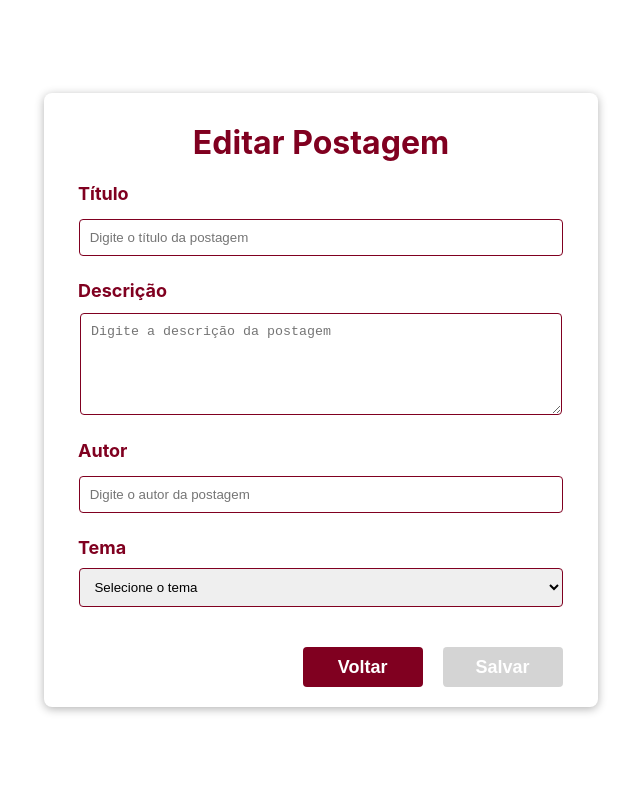
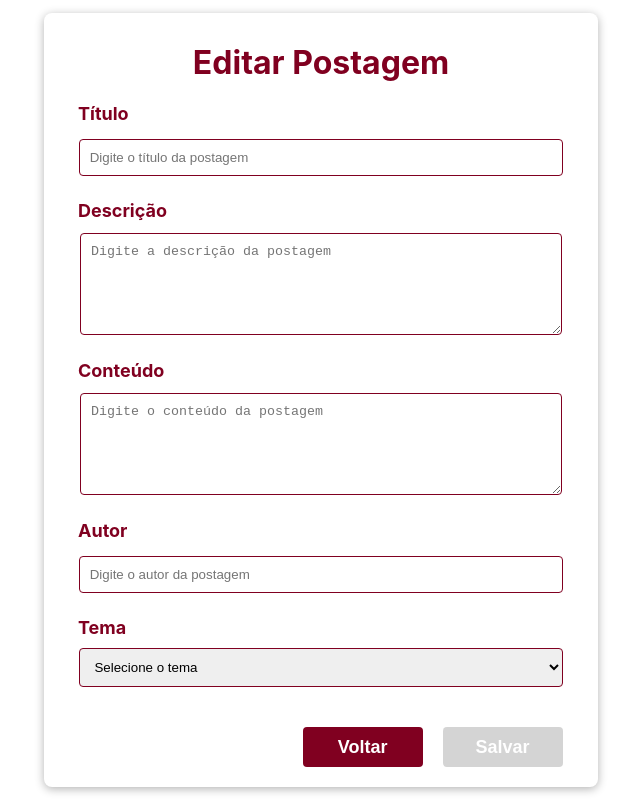
Before and after one commit to grupo7-fiap/blogging-frontend, a React (Create React App) app: page /manage in a window 1280 px wide. Shown: the whole page, without its empty margins (319-959 px from the left). Built offline with nearby package versions, Linux system fonts and the light colour scheme.

Commit message:
fixes from merge

```diff
--- a/src/components/ManagePost/index.tsx
+++ b/src/components/ManagePost/index.tsx
@@ -30,6 +30,7 @@ const ManagePostComponent = () => {
 
   const [title, setTitle] = useState("");
   const [descricao, setDescricao] = useState("");
+  const [conteudo, setConteudo] = useState("");
   const [autor, setAutor] = useState("");
   const [theme, setTheme] = useState("");
   const navigate = useNavigate();
@@ -92,10 +93,13 @@ const ManagePostComponent = () => {
     try {
       const body = {
         title: title,
-        content: descricao,
+        description: descricao,
+        content: conteudo,
         author: autor,
         subject: theme,
       };
+      console.log('erro',body);
+
       const response = await api.post(`/posts`, body);
       console.log("heyy1", response);
       setCreateSuccess(true);
@@ -109,7 +113,8 @@ const ManagePostComponent = () => {
     try {
       const body = {
         title: title,
-        content: descricao,
+        description: descricao,
+        content: conteudo,
         author: autor,
         subject: theme,
       };
@@ -127,6 +132,7 @@ const ManagePostComponent = () => {
     if (action === "criar") {
       setTitle("");
       setDescricao("");
+      setConteudo("");
       setAutor("");
       setTheme("");
     }
@@ -141,6 +147,7 @@ const ManagePostComponent = () => {
       setShowCreateModal(false);
       setTitle("");
       setDescricao("");
+      setConteudo("");
       setAutor("");
       setTheme("");
       navigate("/login"); //Alterar para navegar para a tela do matheus
@@ -158,6 +165,7 @@ const ManagePostComponent = () => {
       setShowEditModal(false);
       setTitle("");
       setDescricao("");
+      setConteudo("");
       setAutor("");
       setTheme("");
       navigate("/login"); //Alterar para navegar para a tela do matheus
@@ -199,6 +207,14 @@ const ManagePostComponent = () => {
               placeholder="Digite a descrição da postagem"
               value={descricao}
               onChange={(e) => setDescricao(e.target.value)}
+            />
+
+            {/* DESCRIÇÃO */}
+            <Label htmlFor="title">Conteúdo</Label>
+            <Textarea
+              placeholder="Digite o conteúdo da postagem"
+              value={conteudo}
+              onChange={(e) => setConteudo(e.target.value)}
             />
 
             {/* AUTOR */}
--- a/src/components/PostDetails/index.tsx
+++ b/src/components/PostDetails/index.tsx
@@ -42,7 +42,7 @@ const PostDetails: React.FC = () => {
 
   return (
     <Container>
-      <BackButton onClick={() => navigate("/")}>Voltar para a Lista</BackButton>
+      <BackButton onClick={() => navigate("/posts")}>Voltar para a Lista</BackButton>
       <Title>{post.title || "Sem título"}</Title>
       <Description>{post.description || "Sem descrição"}</Description>
       <Content>{post.content || "Sem conteúdo"}</Content>
```
Also changed, not shown: 1 other file (tests, documents, lock files or other folders).
